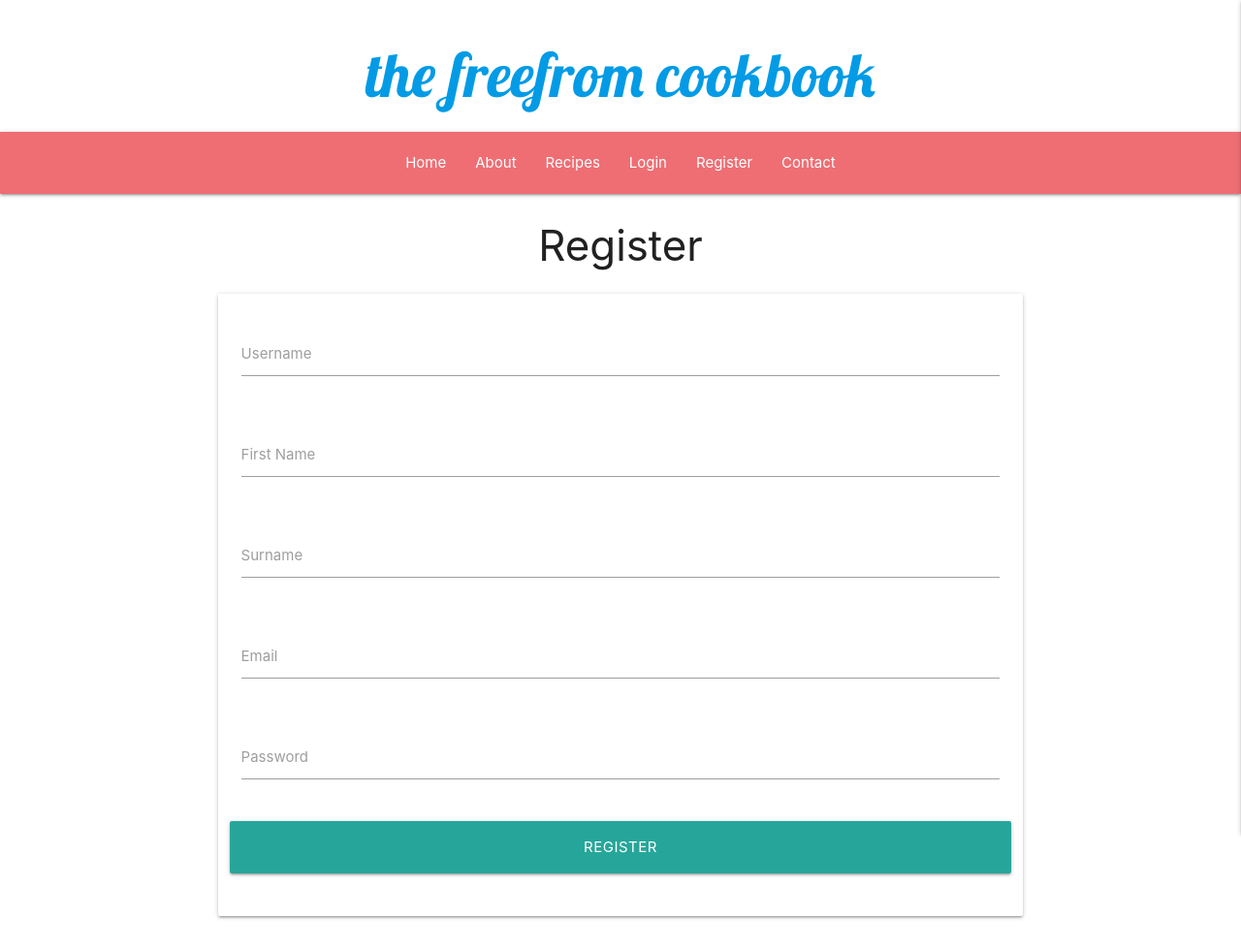
After one commit to anyahush/the-freefrom-cookbook, a Flask app: page /register in a window 1280 px wide. The commit adds this page. Shown: the whole page at 97% size. Run offline with Flask 2, Linux system fonts and the light colour scheme; some libraries are stand-ins or nearby versions.

Commit message:
Add register template

```diff
--- a/app.py
+++ b/app.py
@@ -3,6 +3,7 @@ from flask import(
     Flask, flash, render_template, redirect, request, session, url_for)
 from flask_pymongo import PyMongo
 from bson.objectid import ObjectId
+from werkzeug.security import generate_password_hash, check_password_hash
 if os.path.exists("env.py"):
     import env
 
@@ -23,6 +24,11 @@ def get_recipes():
     return render_template("recipes.html", recipes=recipes)
 
 
+@app.route("/register", methods=["GET", "POST"])
+def register():
+    return render_template("register.html")
+
+
 if __name__ == "__main__":
     app.run(host=os.environ.get("IP"),
             port=int(os.environ.get("PORT")),
--- a/templates/base.html
+++ b/templates/base.html
@@ -27,7 +27,7 @@
                     <li><a href="#">About</a></li>
                     <li><a href="#">Recipes</a></li>
                     <li><a href="#">Login</a></li>
-                    <li><a href="#">Register</a></li>
+                    <li><a href="{{ url_for('register') }}">Register</a></li>
                     <li><a href="#">Contact</a></li>
                 </ul>
             </div>
@@ -38,7 +38,7 @@
             <li><a href="#">About</a></li>
             <li><a href="#">Recipes</a></li>
             <li><a href="#">Login</a></li>
-            <li><a href="#">Register</a></li>
+            <li><a href="{{ url_for('register') }}">Register</a></li>
             <li><a href="#">Contact</a></li>
         </ul>
     </header>
--- /dev/null
+++ b/templates/register.html
@@ -0,0 +1,54 @@
+{% extends "base.html" %}
+{% block content %}
+
+    <h3 class="center-align">Register</h3>
+
+    <div class="row">
+        <form class="col s12 m8 offset-m2">
+            <div class="card-panel">
+                <!--username-->
+                <div class="row">
+                    <div class="input-field col s12">
+                        <input id="username" name="username" type="text" class="validate">
+                        <label for="username">Username</label>
+                    </div>
+                </div>
+                <!--first name-->
+                <div class="row">
+                    <div class="input-field col s12">
+                        <input id="first-name" name="first-name" type="text" class="validate">
+                        <label for="username">First Name</label>
+                    </div>
+                </div>
+                <!--surname-->
+                <div class="row">
+                    <div class="input-field col s12">
+                        <input id="surname" name="surname" type="text" class="validate">
+                        <label for="surrname">Surname</label>
+                    </div>
+                </div>
+                <!--email-->
+                <div class="row">
+                    <div class="input-field col s12">
+                        <input id="email" name="email" type="text" class="validate">
+                        <label for="email">Email</label>
+                    </div>
+                </div>
+                <!--password-->
+                <div class="row">
+                    <div class="input-field col s12">
+                        <input id="password" name="password" type="password" class="validate">
+                        <label for="password">Password</label>
+                    </div>
+                </div>
+                <!--register-->
+                <div class="row">
+                    <button type="submit" class="col s12 btn-large">
+                        Register
+                    </button>
+                </div>
+            </div>
+        </form>
+    </div>
+
+{% endblock %}
```
